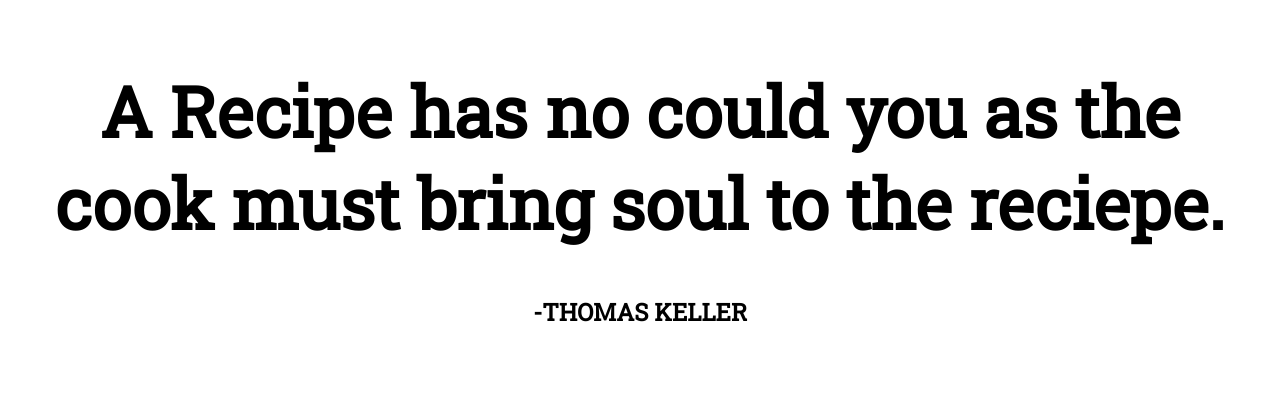
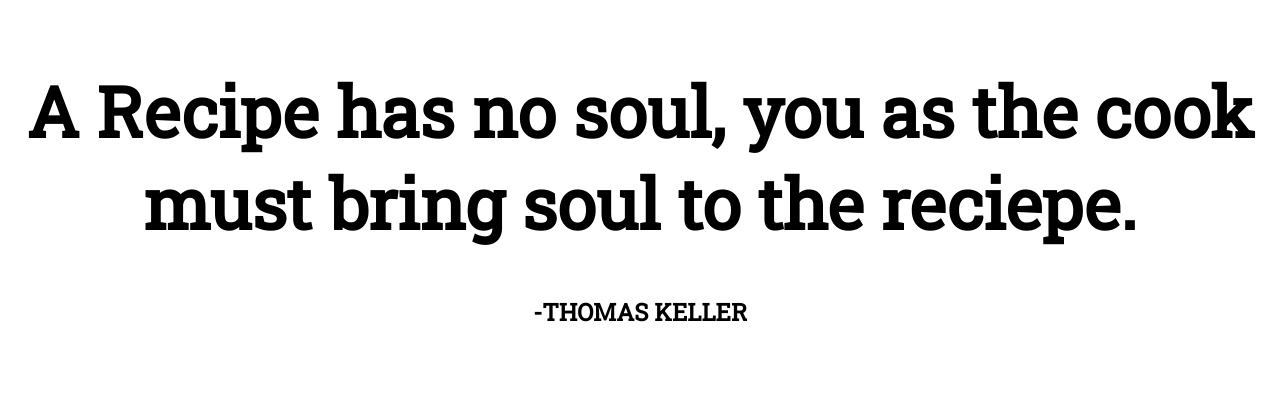
Before and after one commit to patrickcze/SENG513, a plain HTML site: page index.html in a window 1280 px wide. Shown: the part 388-800 px from the top of the page. Drawn offline with Linux system fonts and the light colour scheme.

Commit message:
Fixed auto correct mistake

```diff
--- a/index.html
+++ b/index.html
@@ -18,7 +18,7 @@
     <div class="mainPageArea">
 
         <div class="cookingQuote">
-            <h1>A Recipe has no could you as the cook must bring soul to the reciepe.</h1>
+            <h1>A Recipe has no soul, you as the cook must bring soul to the reciepe.</h1>
             <h2>-THOMAS KELLER</h2>
         </div>
     </div>
```
